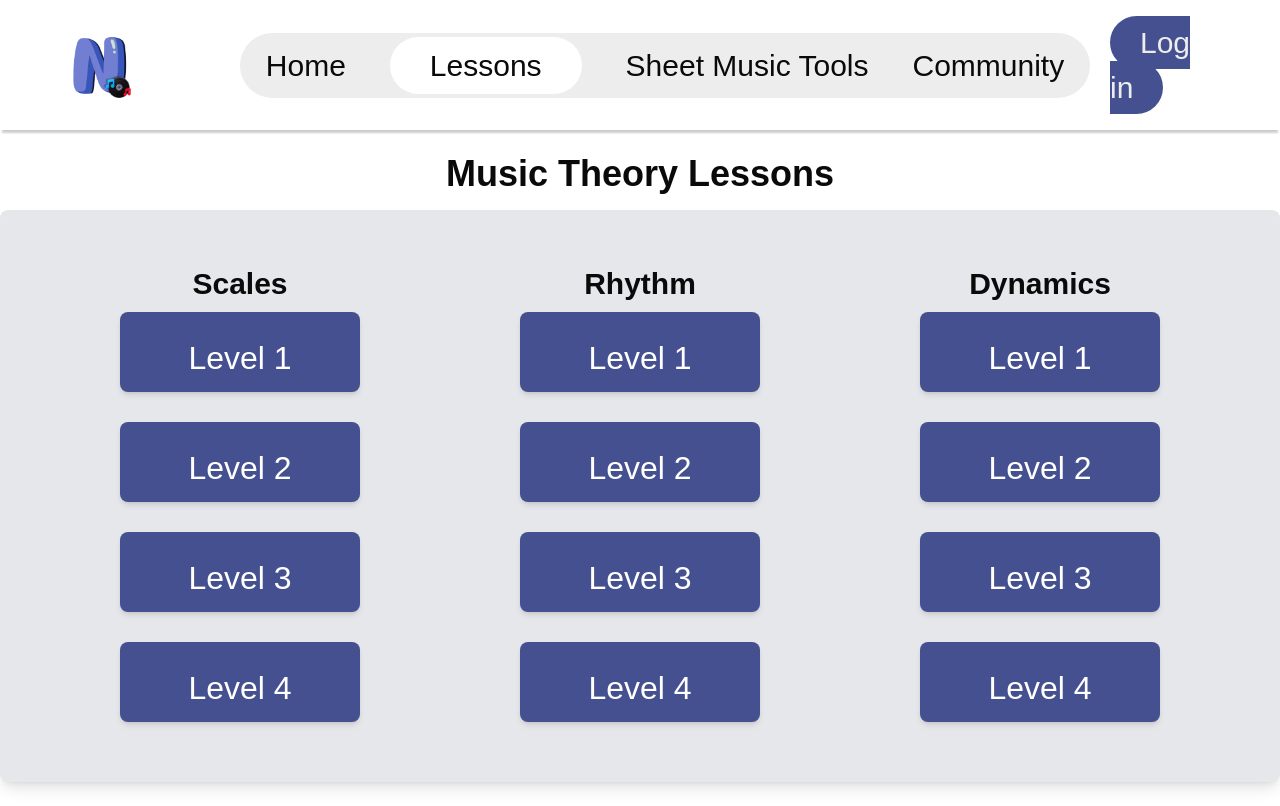
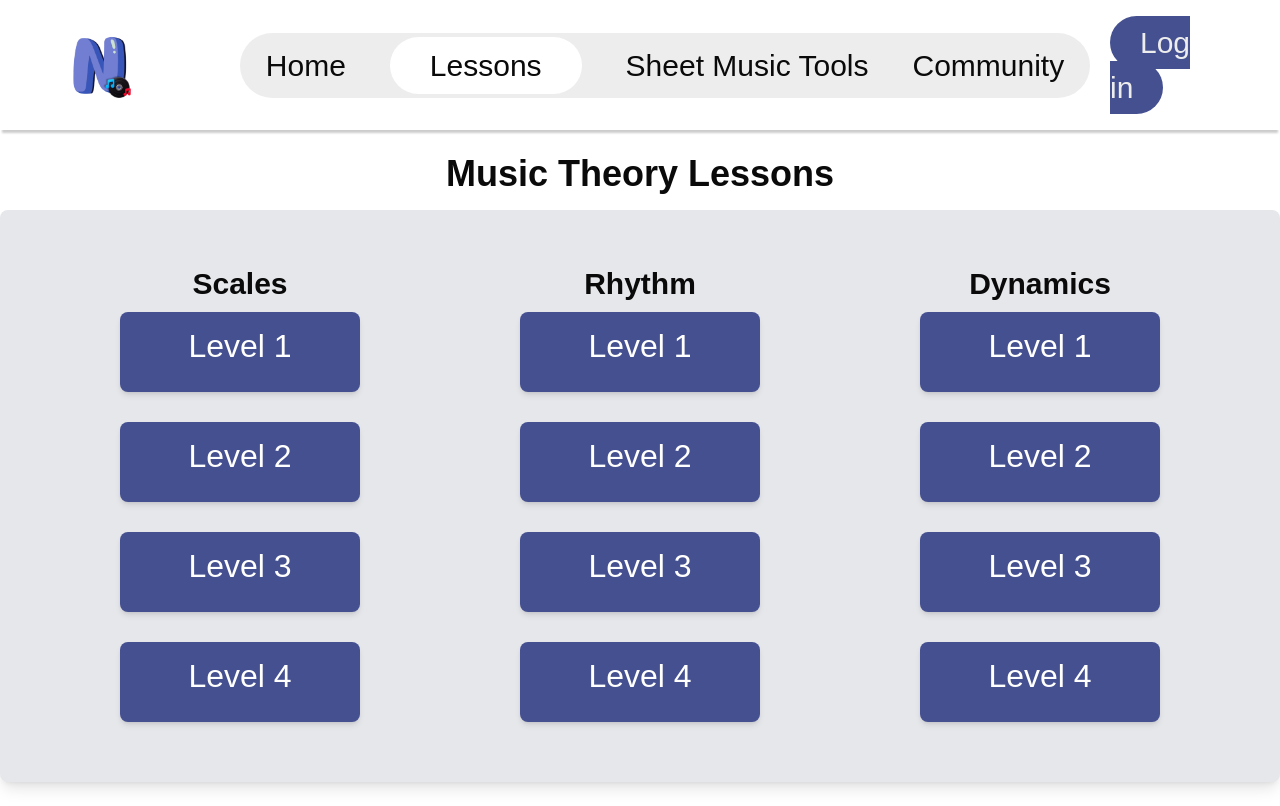
Before and after one commit to simchildress/NoTrebleTesting, a Next.js app: page /Lessons in a window 1280 px wide. Built offline with nearby package versions, Linux system fonts and the light colour scheme; no server answers.

Commit message:
fixing the level buttons

```diff
--- a/src/app/cs/LevelButton.css
+++ b/src/app/cs/LevelButton.css
@@ -12,5 +12,5 @@
     text-align: center;
     height: 100%;
     width: 100%;
-    margin-top: 22px;
+    margin-top: 10px;
 }
```
